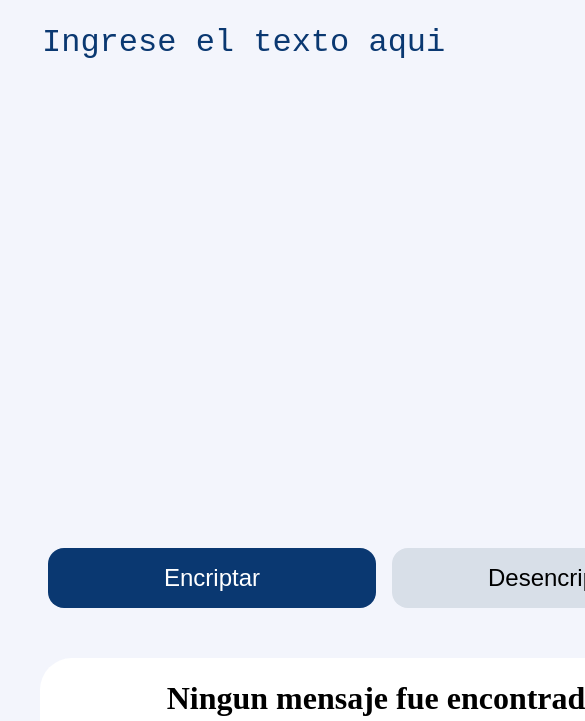
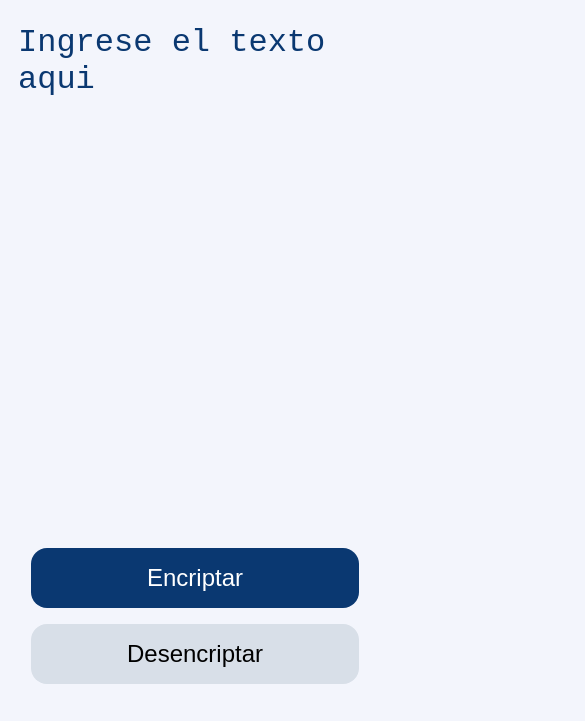
Before and after one commit to wwadde/Encriptador, a plain HTML site: page index.html in a window 390 px wide. Shown: the part 102-823 px from the top of the page, 585 px wide, since content can reach past the window. Drawn offline with Linux system fonts and the light colour scheme.

Commit message:
Modificar el responsive para moviles

```diff
--- a/style.css
+++ b/style.css
@@ -182,20 +182,21 @@ body {
 
 }
 
-@media screen and (max-width: 375px) {
+@media screen and (max-width: 420px) {
 
     body{
-        min-width: 375px;
+        min-width: 100%;
         height: auto;
     }
 
     #centro {
         margin: 0 16px;
-        width: calc(100% - 40px);
+        width: calc(100% - 32px);
     }
 
     #botones{
         flex-direction: column;
+        align-items: center;
     }
 
     #botones button:first-child{
```
